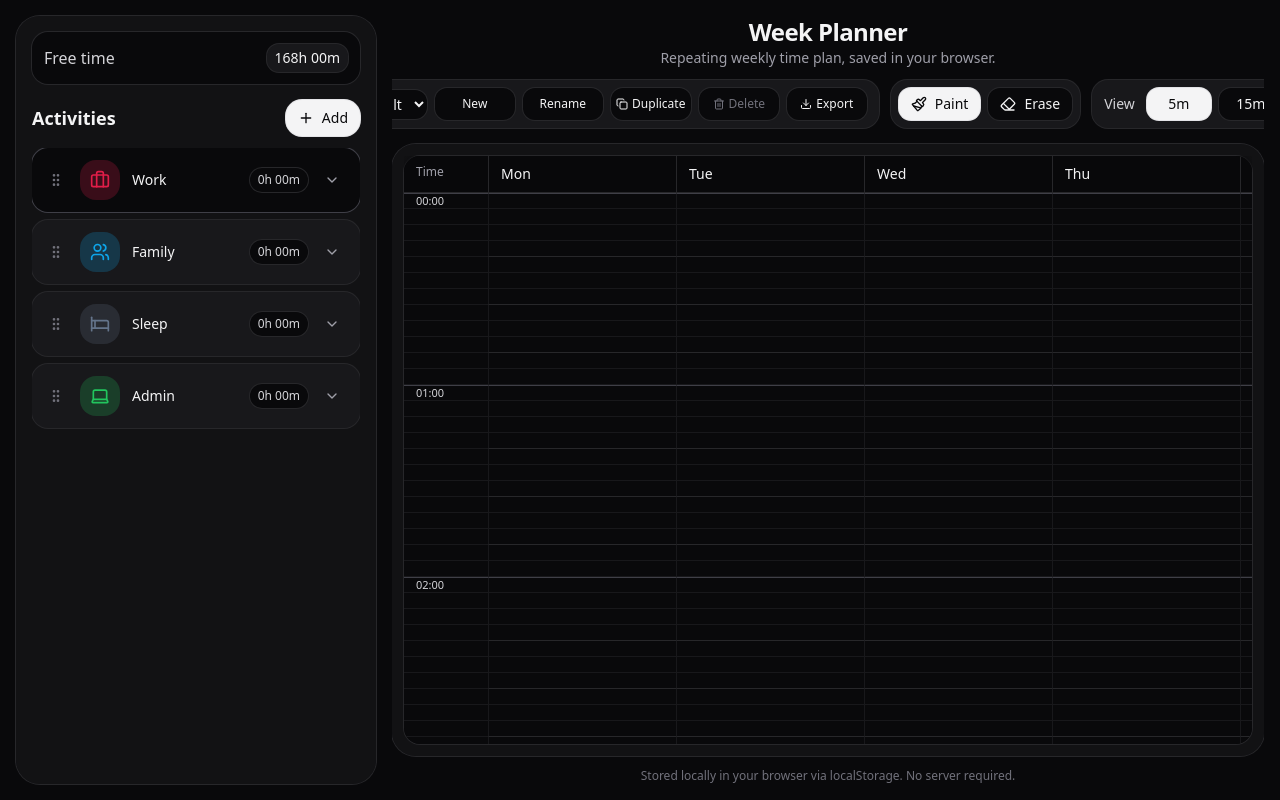
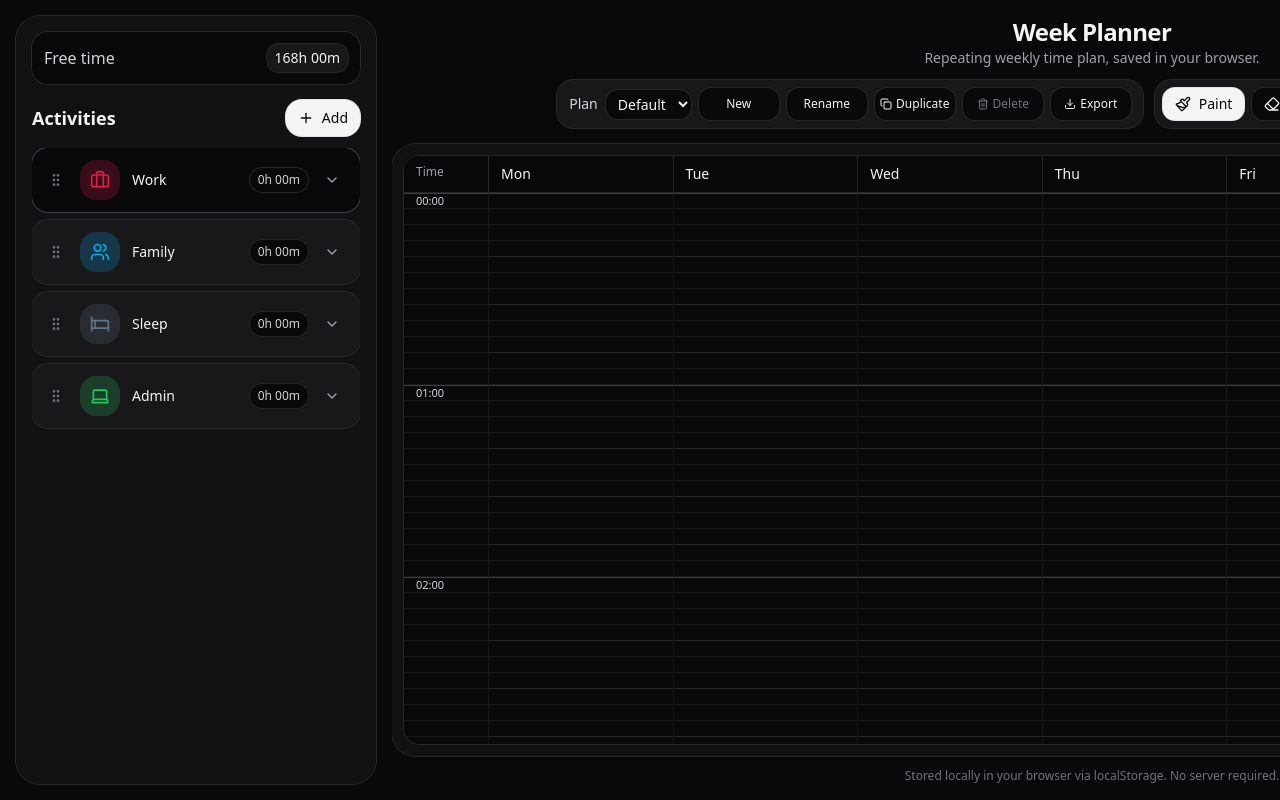
Before and after one commit to pat15312/week-planner, a React (Vite) app: page / in a window 1280 px wide. Built offline with nearby package versions, Linux system fonts and the light colour scheme.

Commit message:
Updated App.tsx

```diff
--- a/src/App.tsx
+++ b/src/App.tsx
@@ -1087,7 +1087,7 @@ export default function App() {
             </div>
           </aside>
 
-        <div className="flex min-w-0 flex-1 flex-col overflow-hidden">
+        <div className="flex min-w-[1400px] flex-1 flex-col overflow-hidden">
           <div className="mb-4 flex shrink-0 flex-col items-center text-center">
             <div>
               <div className="text-2xl font-semibold tracking-tight">Week Planner</div>
@@ -1201,7 +1201,7 @@ export default function App() {
 
           <main className="min-h-0 flex-1 overflow-hidden rounded-3xl bg-zinc-900/60 p-3 ring-1 ring-zinc-800">
             <div className="h-full overflow-auto rounded-2xl bg-zinc-950 ring-1 ring-zinc-800">
-              <div className="min-w-[1400px]">
+              <div>
                 <div className="sticky top-0 z-10 grid grid-cols-[84px_repeat(7,1fr)] bg-zinc-950/95 backdrop-blur">
                   <div className="border-b border-zinc-800 px-3 py-2 text-xs text-zinc-400">Time</div>
                   {DAYS.map((d) => (
```
